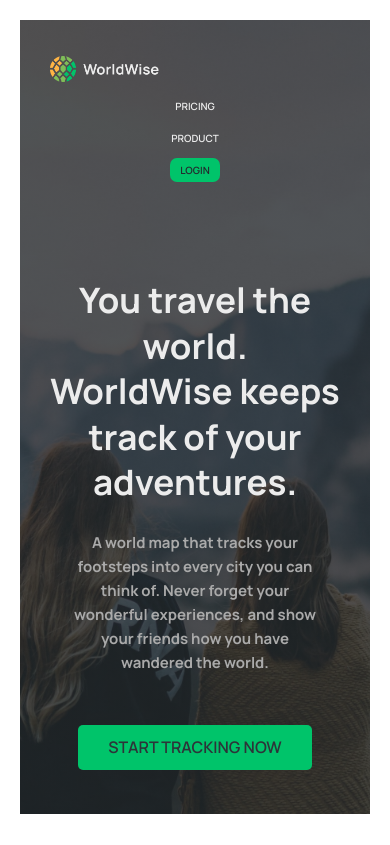
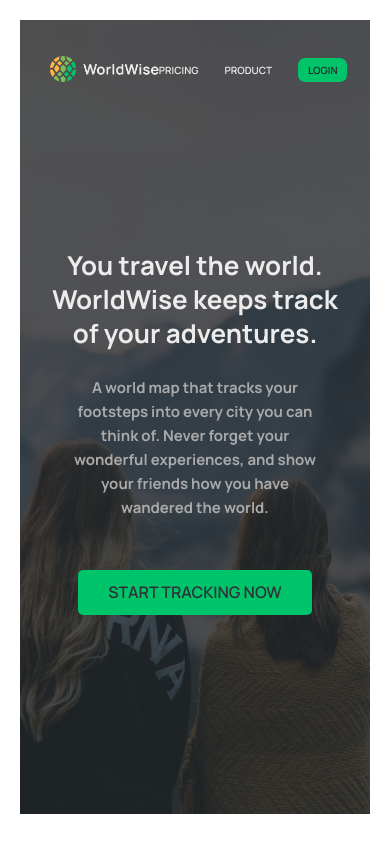
Before and after one commit to RehmanAli10/WorldWiseUpdated, a React (Vite) app: page / in a window 390 px wide. Built offline with nearby package versions, Linux system fonts and the light colour scheme.

Commit message:
refactored

```diff
--- a/src/components/PageNav.module.css
+++ b/src/components/PageNav.module.css
@@ -43,7 +43,7 @@ a.ctaLink:visited {
 }
 
 /* Tablets and below */
-@media (max-width: 790px) {
+@media screen and (max-width: 790px) {
   .nav ul {
     gap: 2rem;
     align-items: center;
@@ -78,17 +78,17 @@ a.ctaLink:visited {
 }
 
 /* Mobile devices */
-@media (max-width: 480px) {
+@media screen and (max-width: 480px) {
   .nav {
-    flex-direction: column;
     align-items: flex-start;
   }
 
   .nav ul {
-    flex-direction: column;
-    gap: 1.6rem;
+    gap: 2.6rem;
+    margin-top: 2.2rem;
     width: 100%;
     justify-content: center;
+    align-items: center;
   }
 
   .nav a:link,
--- a/src/components/User.module.css
+++ b/src/components/User.module.css
@@ -75,3 +75,9 @@
     font-size: 1.2rem;
   }
 }
+
+@media screen and (max-width: 480px) {
+  .user {
+    font-size: 1rem;
+  }
+}
--- a/src/pages/Homepage.module.css
+++ b/src/pages/Homepage.module.css
@@ -50,7 +50,7 @@
 /* Media Queries for Responsiveness */
 
 /* Tablets and below */
-@media (max-width: 878px) {
+@media screen and (max-width: 878px) {
   .homepage {
     margin: 2rem;
     padding: 2rem 3rem;
@@ -69,3 +69,9 @@
     padding: 0.6rem 1.2rem;
   }
 }
+
+@media screen and (max-width: 480px) {
+  .homepage h1 {
+    font-size: 2.6rem;
+  }
+}
```
Also changed, not shown: src/components/User.jsx (+0 -33 lines).
